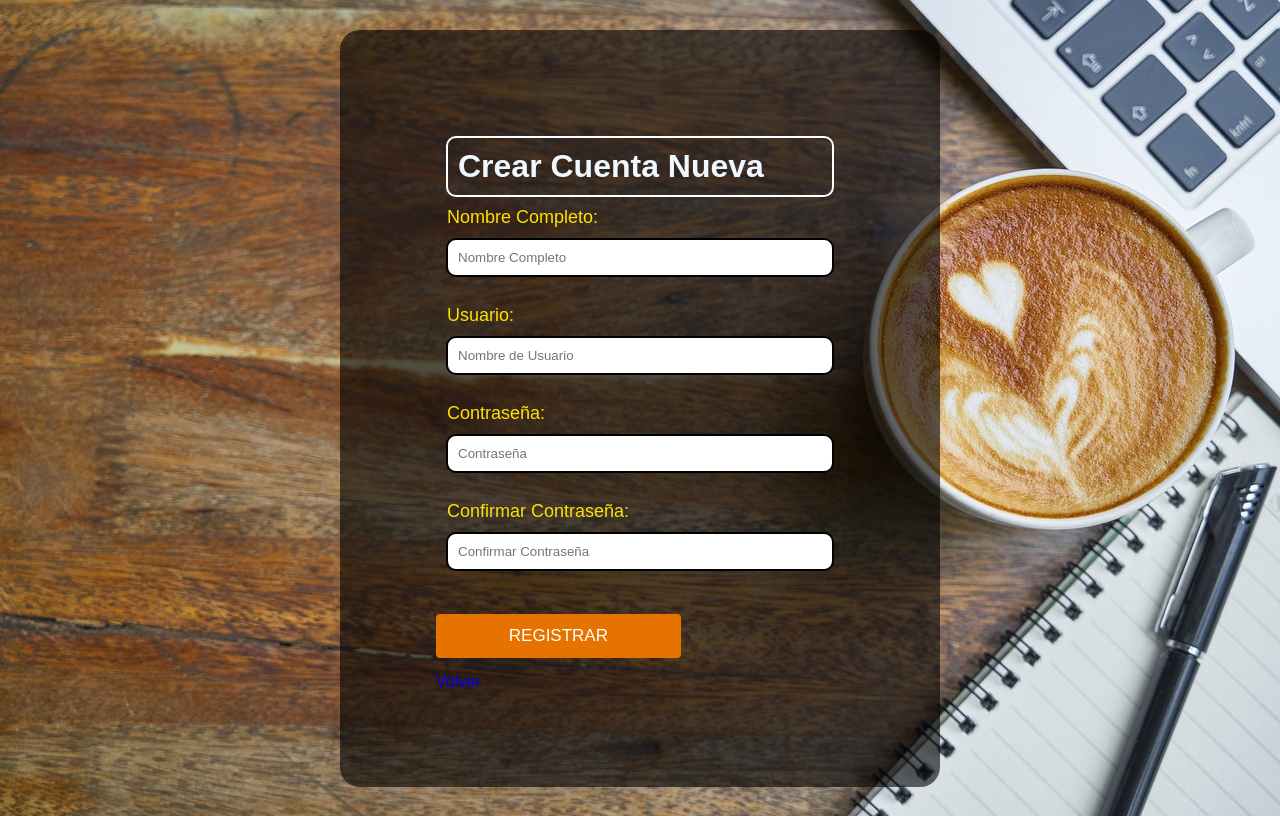
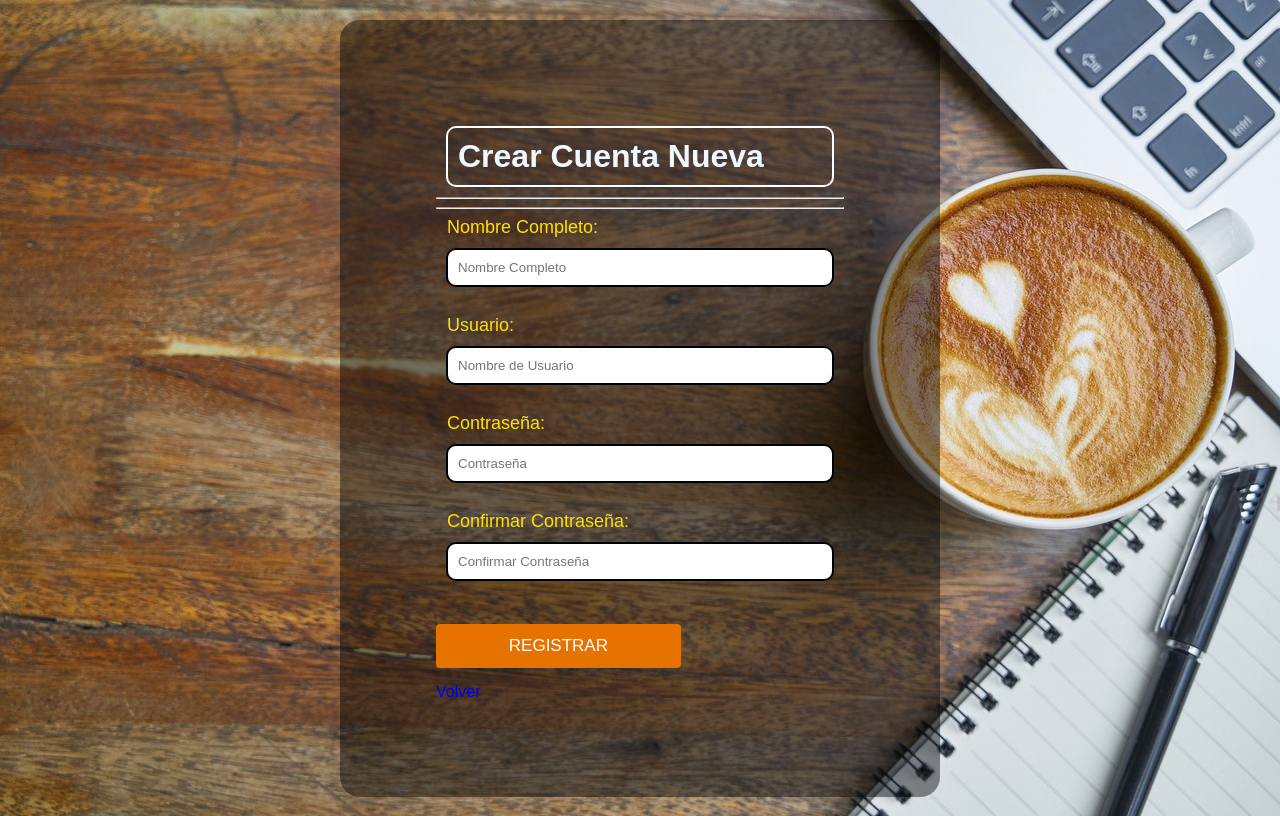
Before and after one commit to natis25/CatChai, a PHP site: page /crearcuenta.php in a window 1280 px wide. Run offline with PHP 8.4, Linux system fonts and the light colour scheme.

Commit message:
Modificaciones para la interfaz

```diff
--- a/LogIn.css
+++ b/LogIn.css
@@ -18,7 +18,7 @@ form{
     width: 600px;
     border:  2px solid black;
     padding: 6rem;
-    background-color: rgba(0, 0, 0, 0.601);
+    background-color: rgba(0, 0, 0, 0.444);
     border: none;
     border-radius: 20px;
     color: aliceblue;
--- a/crearcuenta.php
+++ b/crearcuenta.php
@@ -51,17 +51,21 @@
 </head>
 <body>
 
-
-    <?php if (!empty($error)): ?>
-        <p style="color: red;"><?php echo $error; ?></p>
-    <?php endif; ?>
-
-    <?php if (!empty($success)): ?>
-        <p style="color: green;"><?php echo $success; ?></p>
-    <?php endif; ?>
-
     <form action="crearcuenta.php" method="post">
         <h1>Crear Cuenta Nueva </h1>
+
+        <hr>
+        <?php if (!empty($error)): ?>
+        <p class="error"><?php echo $error; ?></p>
+        <?php endif; ?>
+
+        <?php if (!empty($success)): ?>
+            <p class="error"><?php echo $success; ?></p>
+        <?php endif; ?>
+
+        <hr>
+        <i class="fa-solid fa-user"></i>
+        <i class="fa-solid fa-unlock"></i>
 
         <label for="nombre_completo">Nombre Completo:</label>
         <input type="text" name="nombre_completo" placeholder="Nombre Completo" id="nombre_completo" required >
```
